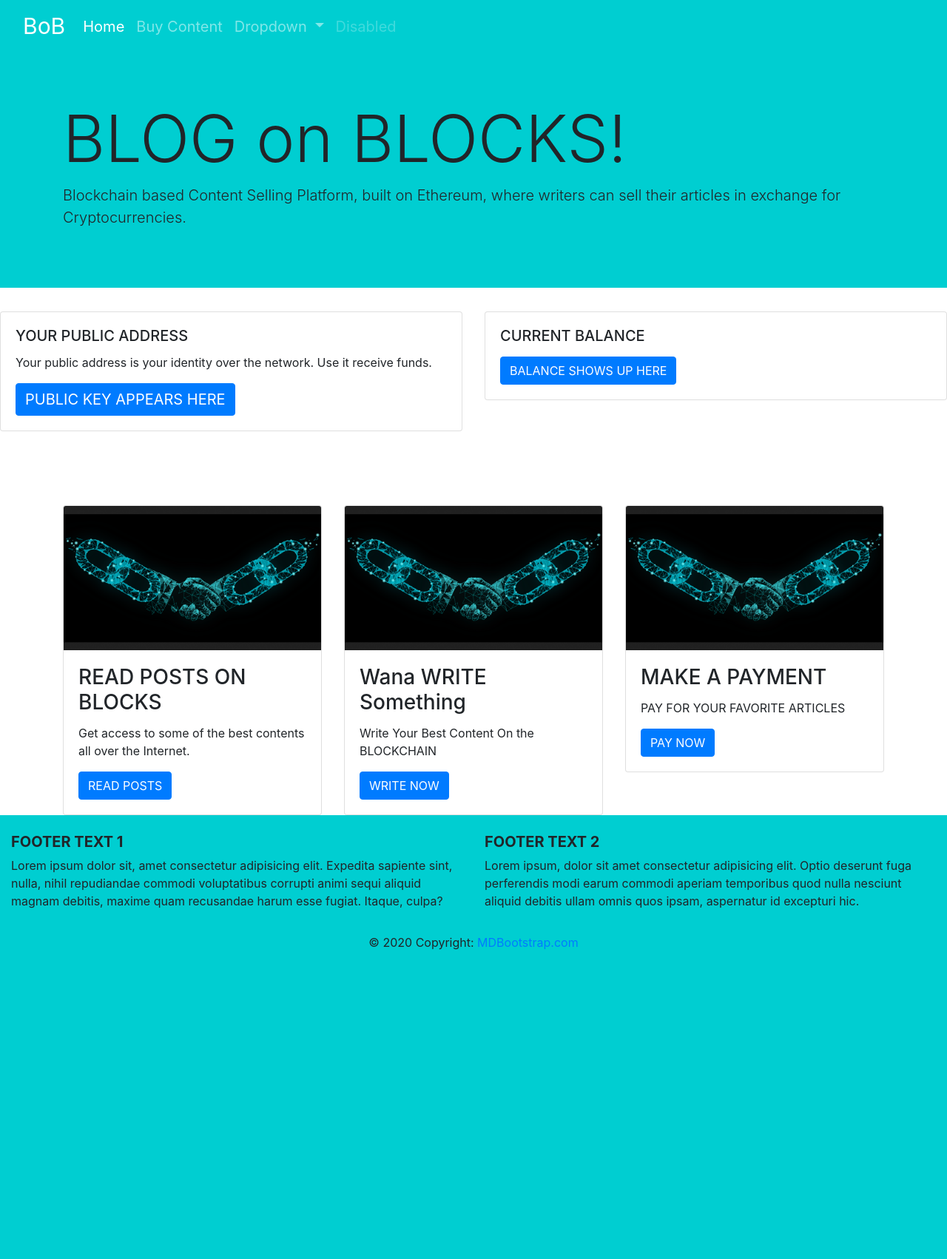
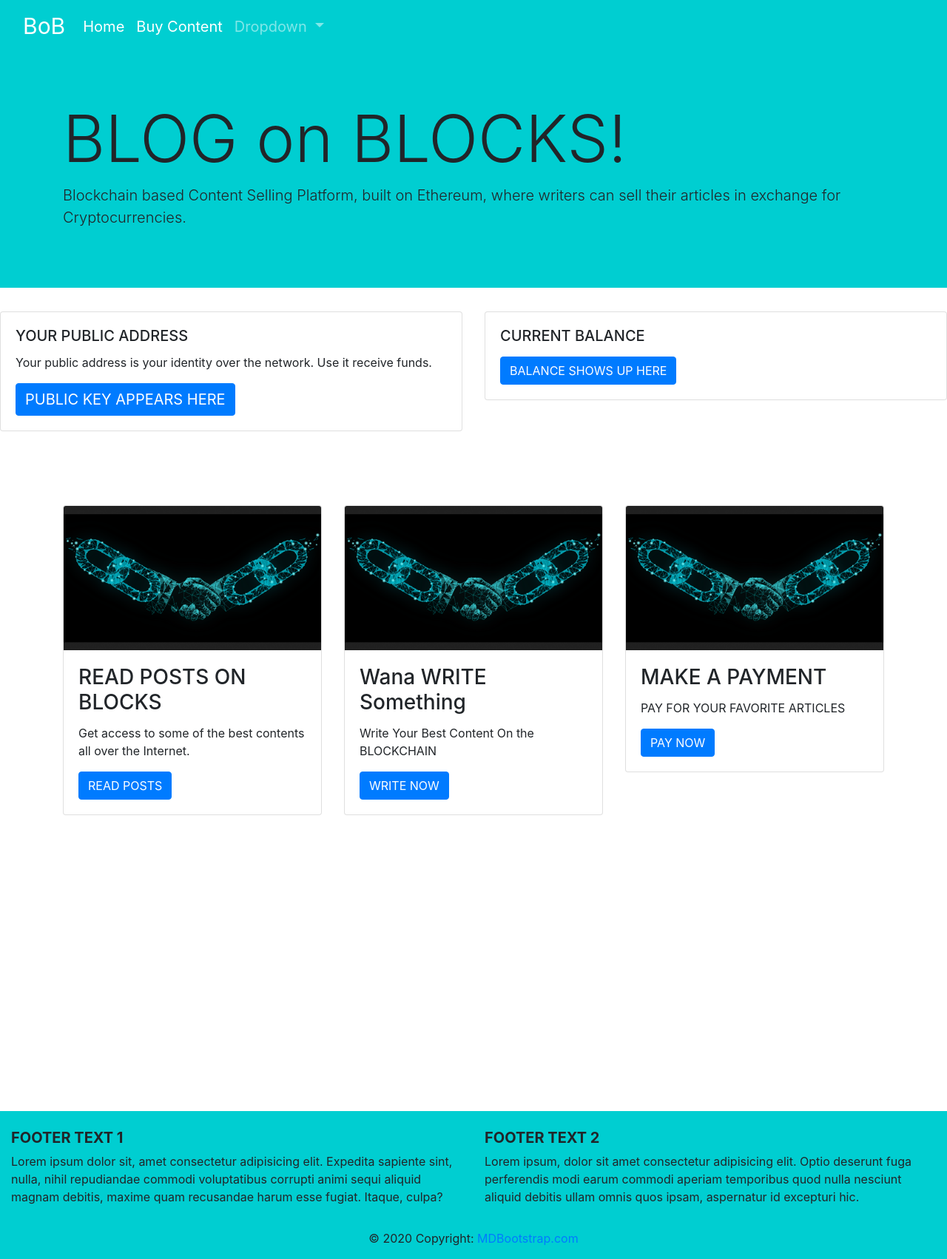
Before and after one commit to JayabalM/Blog_on_Blocks, a Django app: page / in a window 1280 px wide. Shown: the whole page at 74% size. Before the commit the page ends 1284 px from the top, so only its background shows below. Run offline with Django 3.2, Linux system fonts and the light colour scheme; some libraries are stand-ins or nearby versions.

Commit message:
fixed bugs

```diff
--- a/main_app/templates/main_app/index.html
+++ b/main_app/templates/main_app/index.html
@@ -20,12 +20,15 @@
 
           <div class="collapse navbar-collapse" id="navbarSupportedContent">
             <ul class="navbar-nav mr-auto">
+
               <li class="nav-item active">
                 <a class="nav-link" href="{% url 'connect' %}">Home <span class="sr-only">(current)</span></a>
               </li>
-              <li class="nav-item">
-                <a class="nav-link" href="#">Buy Content</a>
+
+              <li class="nav-item active">
+                <a class="nav-link" href="{% url 'connect' %}">Buy Content <span class="sr-only">(current)</span></a>
               </li>
+
               <li class="nav-item dropdown">
                 <a class="nav-link dropdown-toggle" href="#" id="navbarDropdown" role="button" data-toggle="dropdown" aria-haspopup="true" aria-expanded="false">
                   Dropdown
@@ -37,9 +40,6 @@
                   <a class="dropdown-item" href="#">Something else here</a>
                 </div>
               </li>
-            <li class="nav-item">
-        <a class="nav-link disabled" href="#">Disabled</a>
-      </li>
     </ul>
  </div>
 </nav>
@@ -126,7 +126,7 @@
       </div>
     </main>
 <!-- Footer -->
-<footer class="page-footer font-small teal pt-4" style="background:DarkTurquoise;">
+<footer class="page-footer font-small teal pt-4" style="background:DarkTurquoise; margin-top: 400px">
 
   <!-- Footer Text -->
   <div class="container-fluid text-center text-md-left">
```
